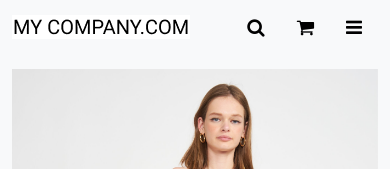
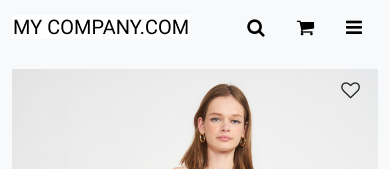
Before and after one commit to rjayaramegowda/shopping-app, a React (Create React App) app: page / in a window 390 px wide. Shown: the top 169 px of the page. Built offline with nearby package versions, Linux system fonts and the light colour scheme.

Commit message:
Added is favorite for mobile

```diff
--- /dev/null
+++ b/src/components/IsFavoriteSM.tsx
@@ -0,0 +1,22 @@
+import React from "react";
+import { isFavorite, setFavorite } from "../features/sizechart/sizeSlice";
+import { useAppDispatch, useAppSelector } from "../app/hooks";
+
+function IsFavoriteSM() {
+  const dispatch = useAppDispatch();
+  const isFav = useAppSelector(isFavorite);
+  return (
+    <div className="position-absolute" style={{ top: 10, right: 30 }}>
+      <button onClick={() => dispatch(setFavorite())} className="nav-link">
+        <i
+          className={
+            isFav === true ? "fa fa-heart fa-lg" : "fa fa-heart-o fa-lg"
+          }
+          aria-hidden="true"
+        ></i>
+      </button>
+    </div>
+  );
+}
+
+export default IsFavoriteSM;
--- a/src/features/sizechart/sizeSlice.ts
+++ b/src/features/sizechart/sizeSlice.ts
@@ -4,11 +4,13 @@ import { RootState } from '../../app/store';
 export interface SizeState {
   selectedColor: string;
   selectedSize: 'XS' | 'S' | 'M' |'L' | 'XXL';
+  isFavorite:boolean;
 }
 
 const initialState: SizeState = {
   selectedColor: "Conchiglia 1",
   selectedSize: 'L',
+  isFavorite: false
 };
 
 
@@ -24,12 +26,16 @@ export const sizeSlice = createSlice({
     setSize: (state, action: PayloadAction<any>) => {
       state.selectedSize = action.payload;
     },
+    setFavorite: (state) => {
+      state.isFavorite = !state.isFavorite;
+    },
   },
 
 });
 
-export const { setColor, setSize } = sizeSlice.actions;
+export const { setColor, setSize, setFavorite } = sizeSlice.actions;
 export const selectedColor = (state: RootState) => state.size.selectedColor;
 export const selectedSize = (state: RootState) => state.size.selectedSize;
+export const isFavorite = (state: RootState) => state.size.isFavorite;
 
 export default sizeSlice.reducer;
--- a/src/pages/CarouselPage.tsx
+++ b/src/pages/CarouselPage.tsx
@@ -1,8 +1,9 @@
 import React from "react";
+import IsFavoriteSM from "../components/IsFavoriteSM";
 
 const CarouselPage = () => {
   return (
-    <div className="col d-md-none mb-5">
+    <div className="col d-md-none mb-5 position-relative">
       <div
         id="myCarousel"
         className="carousel slide mb-6"
@@ -45,6 +46,8 @@ const CarouselPage = () => {
           </div>
         </div>
       </div>
+
+      <IsFavoriteSM />
     </div>
   );
 };
```
